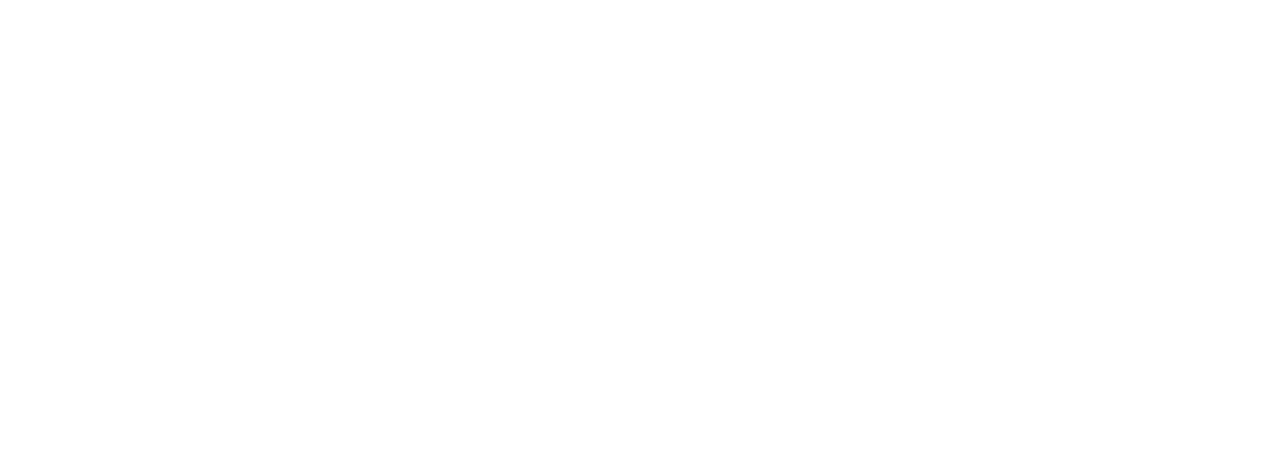
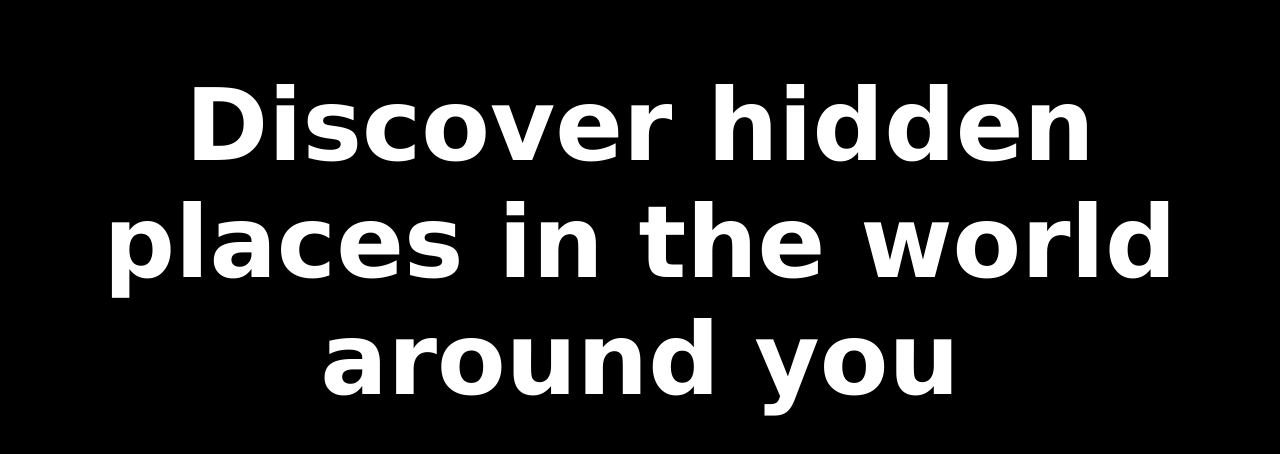
Before and after one commit to roelled/Excoursion, a plain HTML site: page index.html in a window 1280 px wide. Drawn offline with Linux system fonts and the light colour scheme.

Commit message:
Add boilerplate HTML and begin page content

```diff
--- a/index.html
+++ b/index.html
@@ -1,9 +1,12 @@
 <!DOCTYPE html>
 <html>
   <head>
-    <title></title>
+    <title>Excursion</title>
+    <link rel="stylesheet" href=".\resources\css\index.css" type="text/css">
   </head>
   <body>
-
+    <div class="verdana-white mainheader">
+    <h1>Discover hidden places in the world around you</h1>
+    </div>
   </body>
 </html>
--- a/resources/css/index.css
+++ b/resources/css/index.css
@@ -0,0 +1,12 @@
+body{
+  text-align: center;
+  background-color: Black;
+}
+.verdana-white{
+  font-family: Verdana;
+  color: white;
+}
+.mainheader{
+  font-weight: normal;
+  font-size: 50px;
+}
```
